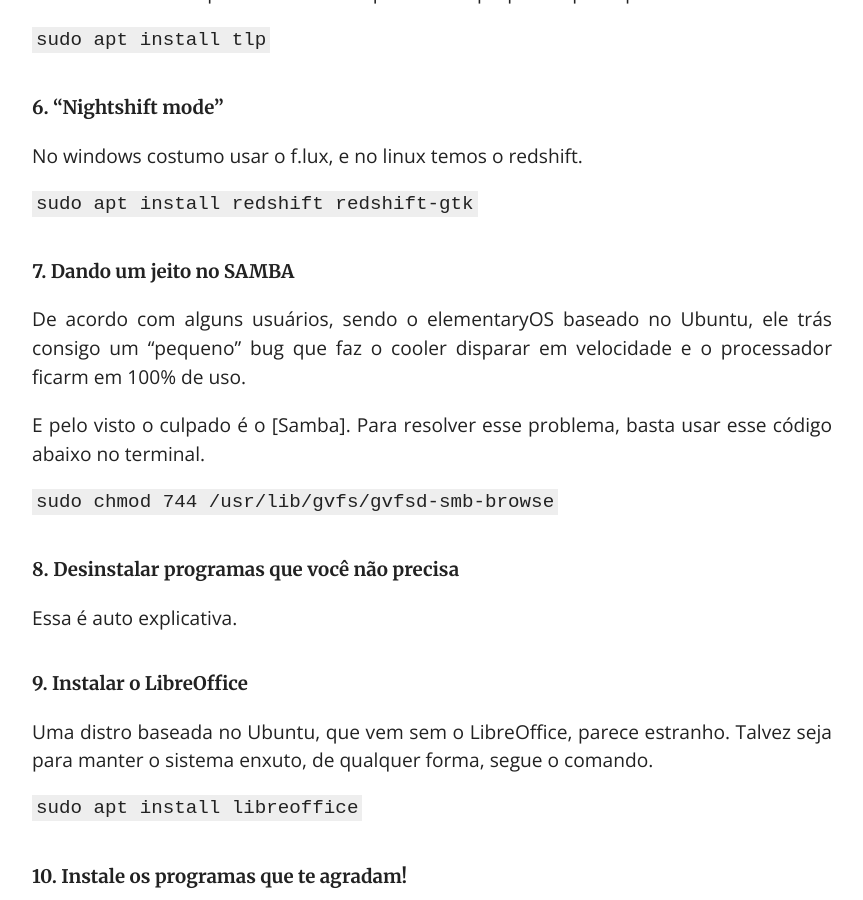
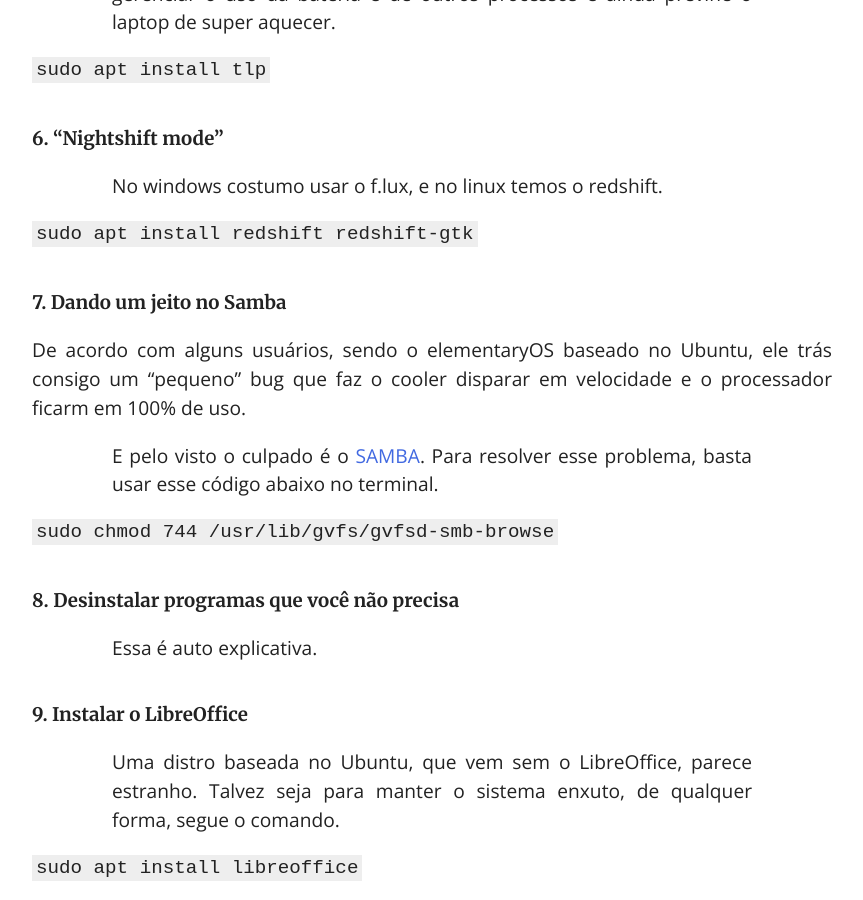
Before and after one commit to tassan/tassan.github.io, a Jekyll site: the page built from _posts/2017-06-05-guia-de-pos-instalacao-do-elementaryOS.md, in a window 1280 px wide and 900 px high, scrolled down 1542 px. Shown: the whole window, without its empty margins (208-1071 px from the left). Built offline with Jekyll 4.4.1, drawn with Linux system fonts in a browser that asks for light colours; nearby versions of some CDN libraries; comment, search, counter and statistics services are not loaded; part of the change alters nothing that is shown; some of the changed text lies outside the part shown.

```diff
--- a/_posts/2017-06-05-guia-de-pos-instalacao-do-elementaryOS.md
+++ b/_posts/2017-06-05-guia-de-pos-instalacao-do-elementaryOS.md
@@ -4,70 +4,68 @@ title: "Guia de pós-instalação do elementaryOS"
 date: 2017-06-05
 ---
 
-# Guia de pós-instalação do elementaryOS
-
-Depois de decidir instalar o elementaryOS em dual boot no meu desktop - e testá-lo por alguns dias - decidi usá-lo como sistema principal para desenvolvimento, usando meu notebook. Deixando o Windows 10 somente para jogos no meu desktop. Apósa instalação, que demorou mais do que eu esperava, talvez pela idade do meu notebook; voltei a alguns dos vários links com dicas sobre a pós-instalação deste SO.
+> Depois de decidir instalar o elementaryOS em dual boot no meu desktop - e testá-lo por alguns dias - decidi usá-lo como sistema principal para desenvolvimento, usando meu notebook. Deixando o Windows 10 somente para jogos no meu desktop. Apósa instalação, que demorou mais do que eu esperava, talvez pela idade do meu notebook; voltei a alguns dos vários links com dicas sobre a pós-instalação deste SO.
 
 ### 1. Atualizar o Sistema
 
-Essa é a mais básica das coisas a se fazer após a atualização de uma distro do linux - ao menos é o passo mais usado em todos os guias que eu li.
+> > Essa é a mais básica das coisas a se fazer após a atualização de uma distro do linux - ao menos é o passo mais usado em todos os guias que eu li.
 
-No elementaryOS você pode fazer essa atualização indo no [AppCenter] e na Aba [Atualizações].
+> > No elementaryOS você pode fazer essa atualização indo no [AppCenter] e na Aba [Atualizações].
 
 ### 2. Drivers de videos
 
-Por sorte o elementaryOS identifica alguns dos drivers que são precisos instalar na máquina e os deixa disponível no [AppCenter], no meu caso eram drivers da Nvidia.
+> > Por sorte o elementaryOS identifica alguns dos drivers que são precisos instalar na máquina e os deixa disponível no [AppCenter], no meu caso eram drivers da Nvidia.
 
 ### 3. Ativar PPAs
 
-O elementaryOS, por padrão, não vem com a habilidade de instalar softwares por PPA, então é preciso ativar esta função.
+> > O elementaryOS, por padrão, não vem com a habilidade de instalar softwares por PPA, então é preciso ativar esta função.
 
 `sudo apt install software-properties-common`
 
 ### 4. Botão "Windows" para abrir todos os apps
 
-Geralmente, usando "Windows + Espaço", a janela de aplicativos vai ser aberta. Mas é possível mudar isso, para utilizar apenas o botão "Windows".
+> > Geralmente, usando "Windows + Espaço", a janela de aplicativos vai ser aberta. Mas é possível mudar isso, para utilizar apenas o botão "Windows".
 
 `gsettings set org.gnome.mutter overlay-key "'Super_L'"`
 `gsettings set org.pantheon.desktop.gala.behavior overlay-action "'wingpanel --toggle-indicator=app-launcher'"`
 
 ### 5. Instalar o TLP
 
-Como estou usando no laptop, o TLP é a melhor opção para ajudar a gerenciar o uso da bateria e de outros processos e ainda previne o laptop de super aquecer.
+> > Como estou usando no laptop, o TLP é a melhor opção para ajudar a gerenciar o uso da bateria e de outros processos e ainda previne o laptop de super aquecer.
 
 `sudo apt install tlp`
 
 ### 6. "Nightshift mode"
 
-No windows costumo usar o f.lux, e no linux temos o redshift.
+> > No windows costumo usar o f.lux, e no linux temos o redshift.
 
 `sudo apt install redshift redshift-gtk`
 
-### 7. Dando um jeito no SAMBA
+### 7. Dando um jeito no Samba
 
 De acordo com alguns usuários, sendo o elementaryOS baseado no Ubuntu, ele trás consigo um "pequeno" bug que faz o cooler disparar em velocidade e o processador ficarm em 100% de uso.
 
-E pelo visto o culpado é o [Samba]. Para resolver esse problema, basta usar esse código abaixo no terminal.
+> > E pelo visto o culpado é o [Samba](https://www.samba.org/). Para resolver esse problema, basta usar esse código abaixo no terminal.
 
 `sudo chmod 744 /usr/lib/gvfs/gvfsd-smb-browse`
 
 ### 8. Desinstalar programas que você não precisa
 
-Essa é auto explicativa.
+> > Essa é auto explicativa.
 
 ### 9. Instalar o LibreOffice
 
-Uma distro baseada no Ubuntu, que vem sem o LibreOffice, parece estranho. Talvez seja para manter o sistema enxuto, de qualquer forma, segue o comando.
+> > Uma distro baseada no Ubuntu, que vem sem o LibreOffice, parece estranho. Talvez seja para manter o sistema enxuto, de qualquer forma, segue o comando.
 
 `sudo apt install libreoffice`
 
 ### 10. Instale os programas que te agradam!
 
-Este guia enumera só algumas das principais coisas a serem feitas na pós instalação. No fim do post, vou deixar o link das referências que eu usei para reunir tudo isso. Entretanto, cada um tem a sua forma de usar personalizar o sistema; O elementaryOS possui várias opções para isso, e é possível até mesmo instalar o elementary Tweaks, para mudar a interface além do que é oferecido por padrão.
+> Este guia enumera só algumas das principais coisas a serem feitas na pós instalação. No fim do post, vou deixar o link das referências que eu usei para reunir tudo isso. Entretanto, cada um tem a sua forma de usar personalizar o sistema; O elementaryOS possui várias opções para isso, e é possível até mesmo instalar o elementary Tweaks, para mudar a interface além do que é oferecido por padrão.
 
-Se tiver gostado do post, compartilhe e comente quais os programas são essenciais para você. Eu sempre faço questão de adicionar o Chromium, Spotify e Telegram; E logo farei outro post, enumerando os passos que segui para configurar o ambiente de desenvolvimento.
+> Se tiver gostado do post, compartilhe e comente quais os programas são essenciais para você. Eu sempre faço questão de adicionar o Chromium, Spotify e Telegram; E logo farei outro post, enumerando os passos que segui para configurar o ambiente de desenvolvimento.
 
 *Referências*
 
-[Things to do after installing elementary OS 0.4.1 Loki](https://medium.com/go-elementary/things-to-do-after-installing-elementary-os-0-4-1-loki-7d5516e75aff)
-[11 Things To Do After Installing Elementary OS 0.4 Loki](https://itsfoss.com/things-to-do-after-installing-elementary-os-loki/)
+* [Things to do after installing elementary OS 0.4.1 Loki](https://medium.com/go-elementary/things-to-do-after-installing-elementary-os-0-4-1-loki-7d5516e75aff)
+* [11 Things To Do After Installing Elementary OS 0.4 Loki](https://itsfoss.com/things-to-do-after-installing-elementary-os-loki/)
```
